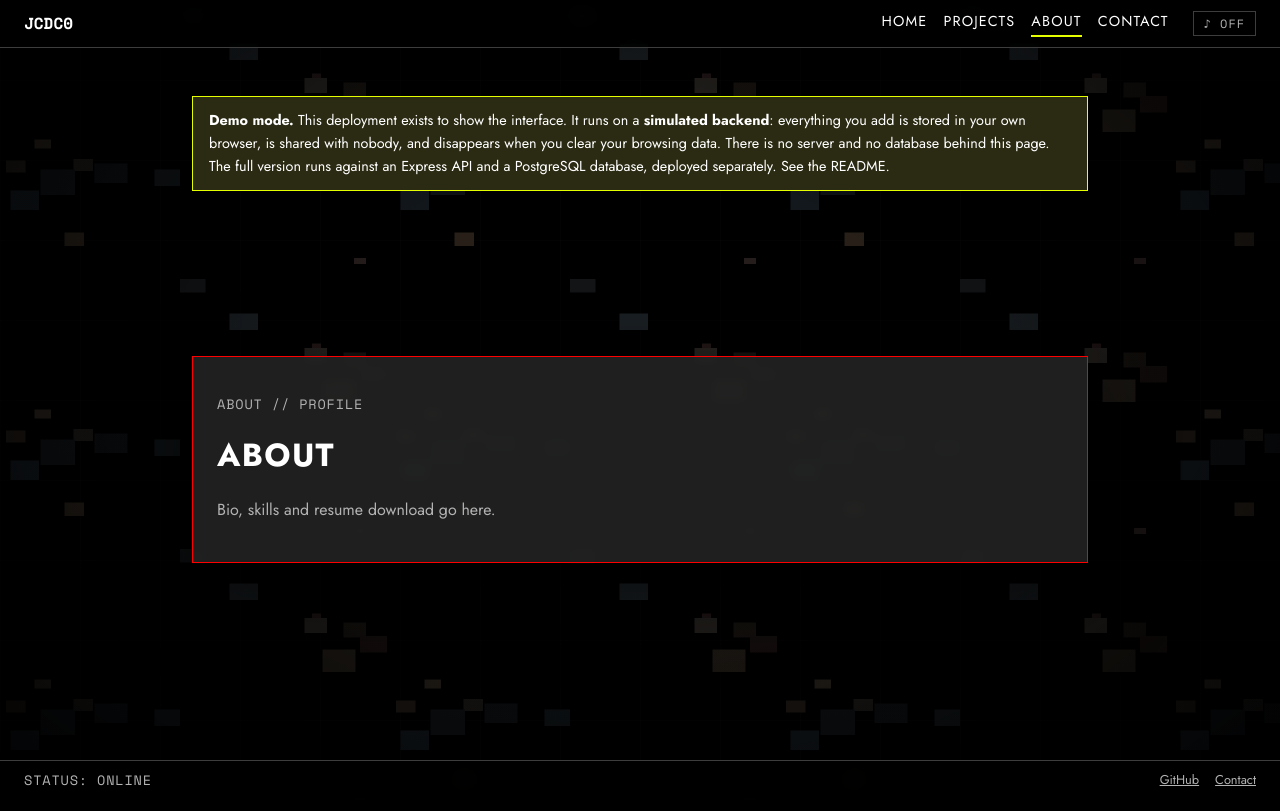
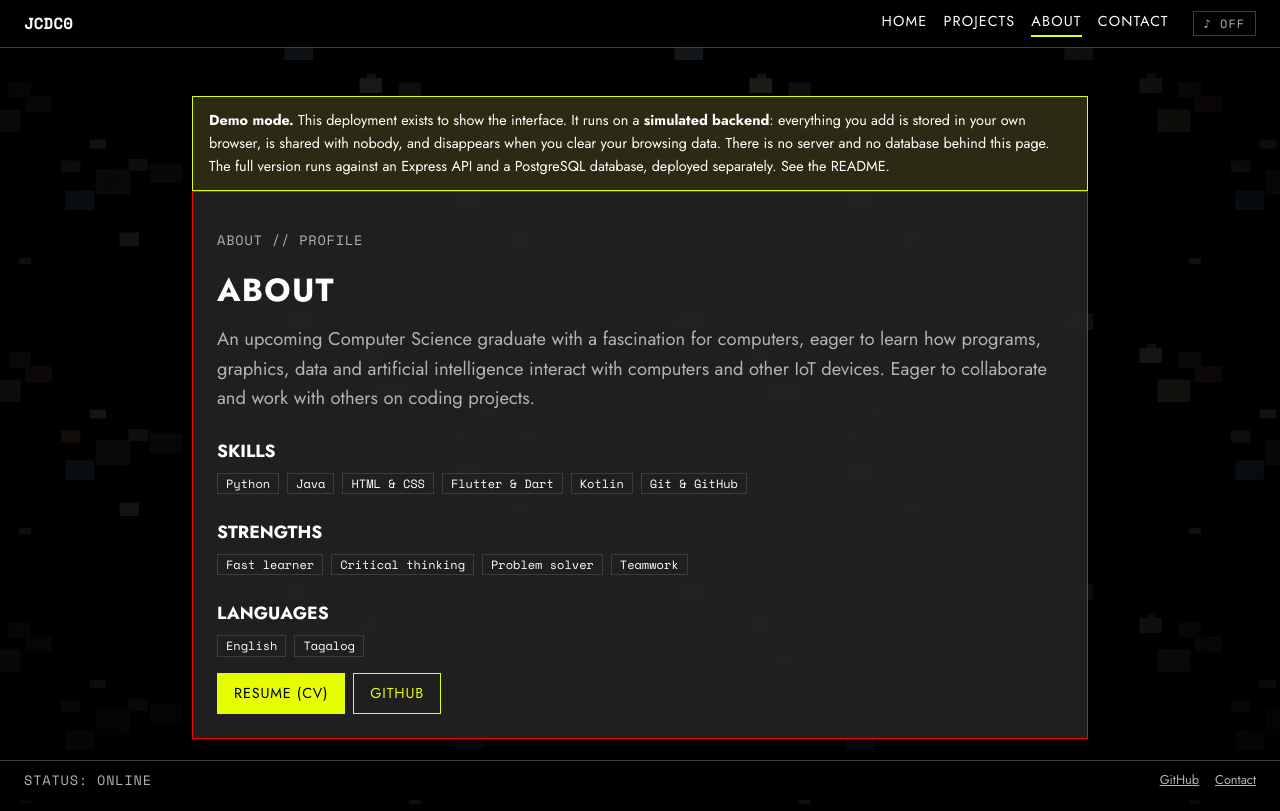
Before and after one commit to JCDC0/Personal-Portfolio-SciFiTerminal, a React (Vite) app in the folder client/: page /about in a window 1280 px wide. Built offline with nearby package versions, Linux system fonts and the light colour scheme; no server answers.

Commit message:
Fix wall freezing, add camera sounds, About page and resume link

```diff
--- /dev/null
+++ b/client/src/links.js
@@ -0,0 +1,2 @@
+export const RESUME_URL = 'https://drive.google.com/drive/folders/1fp8DIt0vG0B9HgsJcHVujsoa3_WI2sXs?usp=sharing'
+export const GITHUB_URL = 'https://github.com/JCDC0'
--- a/client/src/pages/AboutPanel.jsx
+++ b/client/src/pages/AboutPanel.jsx
@@ -1,9 +1,42 @@
+import { GITHUB_URL, RESUME_URL } from '../links.js'
+
+const SKILLS = ['Python', 'Java', 'HTML & CSS', 'Flutter & Dart', 'Kotlin', 'Git & GitHub']
+const STRENGTHS = ['Fast learner', 'Critical thinking', 'Problem solver', 'Teamwork']
+const LANGUAGES = ['English', 'Tagalog']
+
+function TagList({ items }) {
+  return (
+    <ul className="tags">
+      {items.map((item) => <li key={item} className="tag">{item}</li>)}
+    </ul>
+  )
+}
+
 export default function AboutPanel() {
   return (
     <section className="panel">
       <p className="mono muted">ABOUT // PROFILE</p>
       <h1>About</h1>
-      <p className="muted">Bio, skills and resume download go here.</p>
+
+      <p className="lede">
+        An upcoming Computer Science graduate with a fascination for computers, eager to learn how
+        programs, graphics, data and artificial intelligence interact with computers and other IoT
+        devices. Eager to collaborate and work with others on coding projects.
+      </p>
+
+      <h2>Skills</h2>
+      <TagList items={SKILLS} />
+
+      <h2>Strengths</h2>
+      <TagList items={STRENGTHS} />
+
+      <h2>Languages</h2>
+      <TagList items={LANGUAGES} />
+
+      <div className="actions">
+        <a className="button" href={RESUME_URL} target="_blank" rel="noreferrer">Resume (CV)</a>
+        <a className="button secondary" href={GITHUB_URL} target="_blank" rel="noreferrer">GitHub</a>
+      </div>
     </section>
   )
 }
--- a/client/src/pages/HomePanel.jsx
+++ b/client/src/pages/HomePanel.jsx
@@ -1,4 +1,5 @@
 import { Link } from 'react-router-dom'
+import { RESUME_URL } from '../links.js'
 
 export default function HomePanel() {
   return (
@@ -8,6 +9,8 @@ export default function HomePanel() {
       <p className="lede">Computer science student building games, tools and web apps.</p>
       <div className="actions">
         <Link to="/projects" className="button">View projects</Link>
+        <Link to="/about" className="button secondary">About</Link>
+        <a href={RESUME_URL} className="button secondary" target="_blank" rel="noreferrer">Resume</a>
         <Link to="/contact" className="button secondary">Contact</Link>
       </div>
     </section>
```
Also changed, not shown: 1 other file (tests, documents, lock files or other folders).
